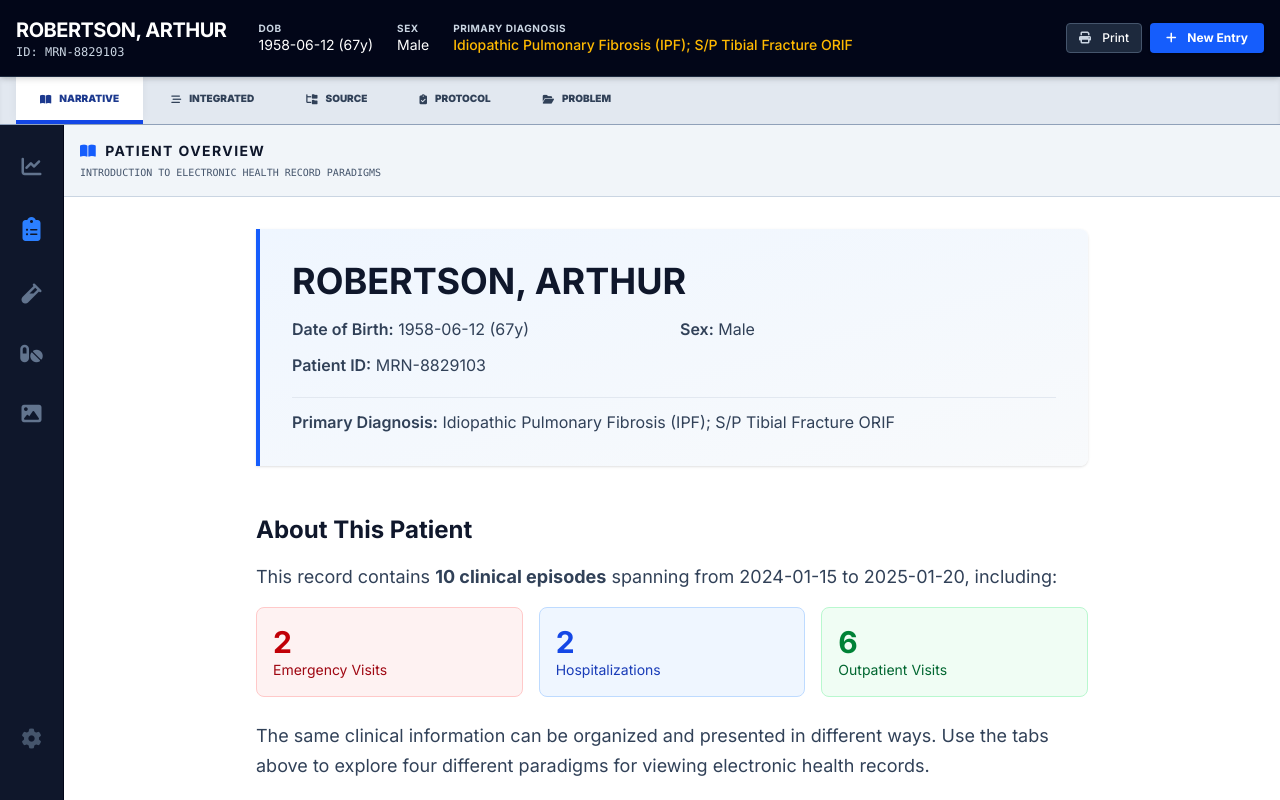
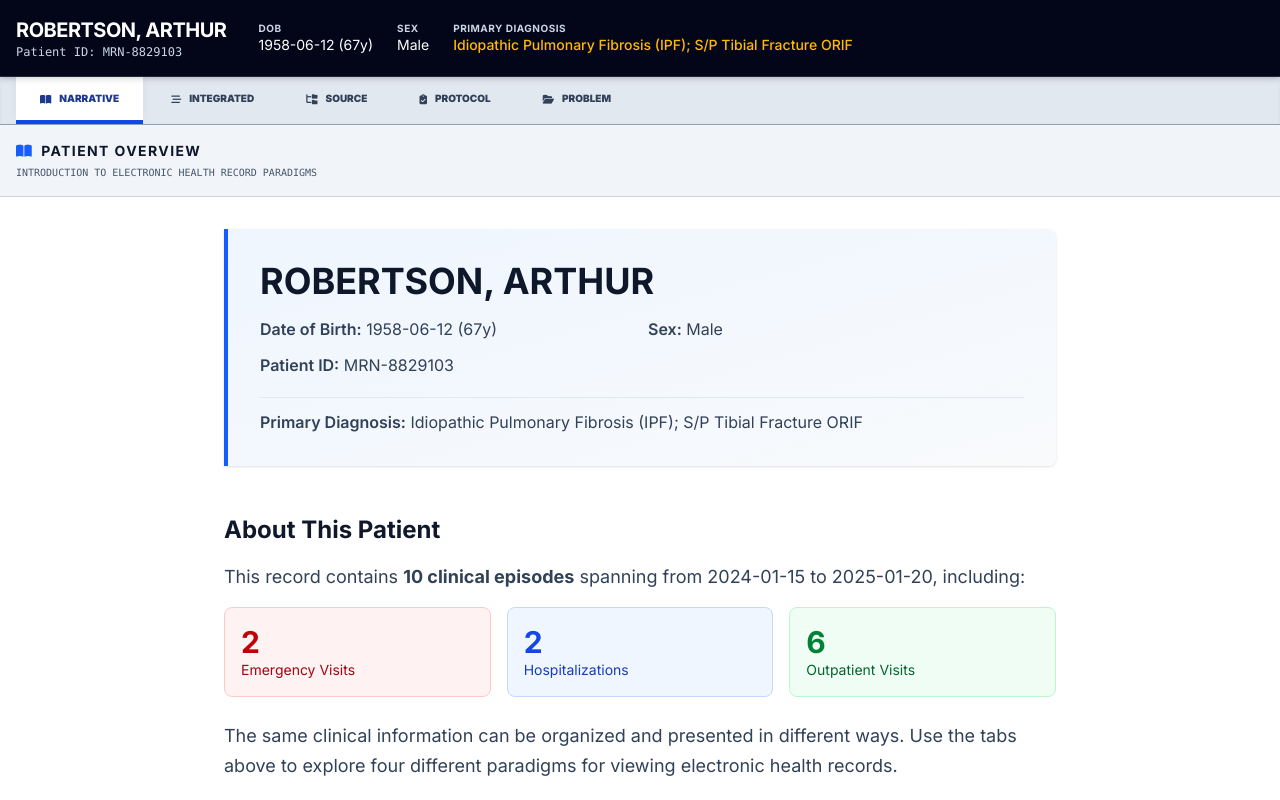
Before and after one commit to hdzajac/hdzajac, a React (Vite) app: page /hdai in a window 1280 px wide. Built offline with nearby package versions, Linux system fonts and the light colour scheme.

Commit message:
removed random views

```diff
--- a/src/hdai-app/App.tsx
+++ b/src/hdai-app/App.tsx
@@ -60,20 +60,6 @@ const App: React.FC = () => {
       {/* Main Workspace */}
       <div className="flex flex-1 overflow-hidden flex-col lg:flex-row">
 
-        {/* Navigation Sidebar */}
-        <div className="hidden md:flex w-16 bg-slate-900 border-r border-slate-950 flex-col items-center py-8 gap-10 shadow-2xl shrink-0">
-          <i className="fa-solid fa-chart-line text-slate-500 hover:text-blue-400 cursor-pointer text-xl transition-all hover:scale-110"></i>
-          <div className="relative group">
-            <i className="fa-solid fa-clipboard-list text-blue-500 cursor-pointer text-2xl transition-all"></i>
-            <div className="absolute left-14 top-0 bg-slate-800 text-white text-[10px] font-bold px-2 py-1 rounded opacity-0 group-hover:opacity-100 whitespace-nowrap pointer-events-none transition-opacity">RECORDS</div>
-          </div>
-          <i className="fa-solid fa-vial text-slate-500 hover:text-blue-400 cursor-pointer text-xl transition-all hover:scale-110"></i>
-          <i className="fa-solid fa-pills text-slate-500 hover:text-blue-400 cursor-pointer text-xl transition-all hover:scale-110"></i>
-          <i className="fa-solid fa-image text-slate-500 hover:text-blue-400 cursor-pointer text-xl transition-all hover:scale-110"></i>
-          <div className="mt-auto mb-4">
-            <i className="fa-solid fa-gear text-slate-600 hover:text-slate-200 cursor-pointer text-xl transition-all"></i>
-          </div>
-        </div>
 
         {/* Dynamic Record View */}
         <div className="flex flex-1 overflow-hidden shadow-inner">
--- a/src/hdai-app/components/PatientHeader.tsx
+++ b/src/hdai-app/components/PatientHeader.tsx
@@ -12,7 +12,7 @@ const PatientHeader: React.FC<Props> = ({ patient }) => {
       <div className="flex gap-8 items-center">
         <div>
           <h1 className="text-xl font-bold tracking-tight">{patient.name}</h1>
-          <p className="text-xs text-slate-300 font-mono">ID: {patient.id}</p>
+          <p className="text-xs text-slate-300 font-mono">Patient ID: {patient.id}</p>
         </div>
         <div className="hidden md:flex gap-6 text-sm">
           <div>
@@ -29,14 +29,6 @@ const PatientHeader: React.FC<Props> = ({ patient }) => {
           </div>
         </div>
       </div>
-      <div className="flex gap-2">
-        <button className="bg-slate-800 hover:bg-slate-700 px-3 py-1.5 text-xs rounded border border-slate-600 transition font-medium">
-          <i className="fa-solid fa-print mr-2 text-slate-300"></i> Print
-        </button>
-        <button className="bg-blue-600 hover:bg-blue-500 px-4 py-1.5 text-xs rounded transition font-bold shadow-sm">
-          <i className="fa-solid fa-plus mr-2"></i> New Entry
-        </button>
-      </div>
     </div>
   );
 };
```
